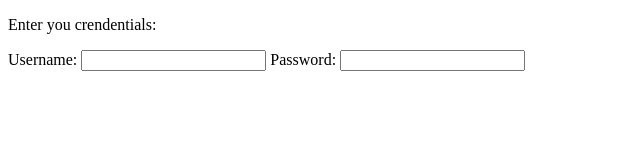
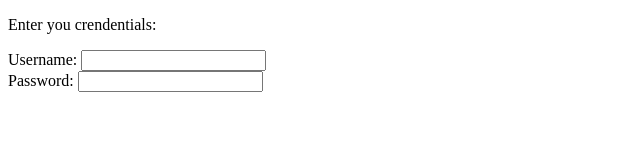
Before and after one commit to Baronnz/button, a plain HTML site: page index.html in a window 1280 px wide. Shown: the whole page, without its empty margins (0-640 px from the left). Drawn offline with Linux system fonts and the light colour scheme.

Commit message:
line break

```diff
--- a/index.html
+++ b/index.html
@@ -6,7 +6,7 @@
 <body>
 	<p>Enter you crendentials:</p>
 	<form>
-		Username: <input type="text" name="usename">
+		Username: <input type="text" name="usename"><br/>
 		Password: <input type="text" name="password">
 	</form>
 </body>
```
